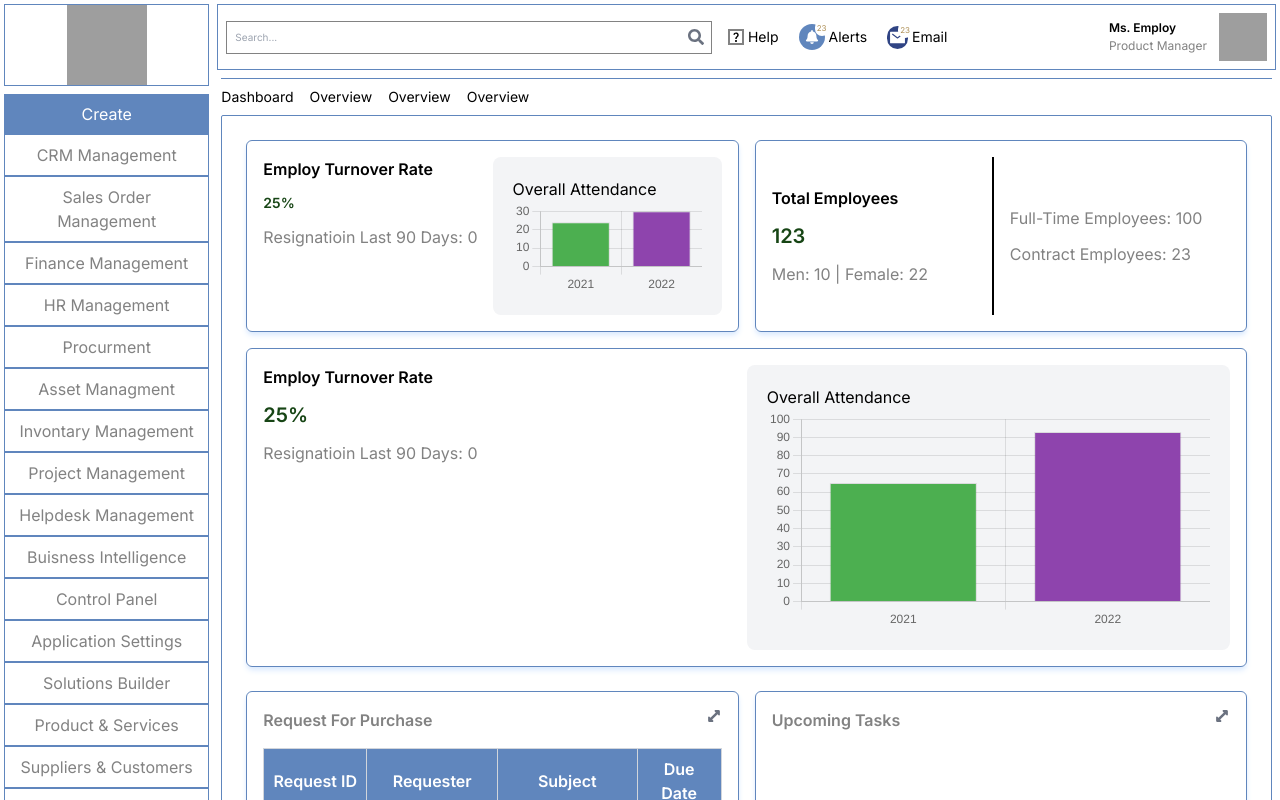
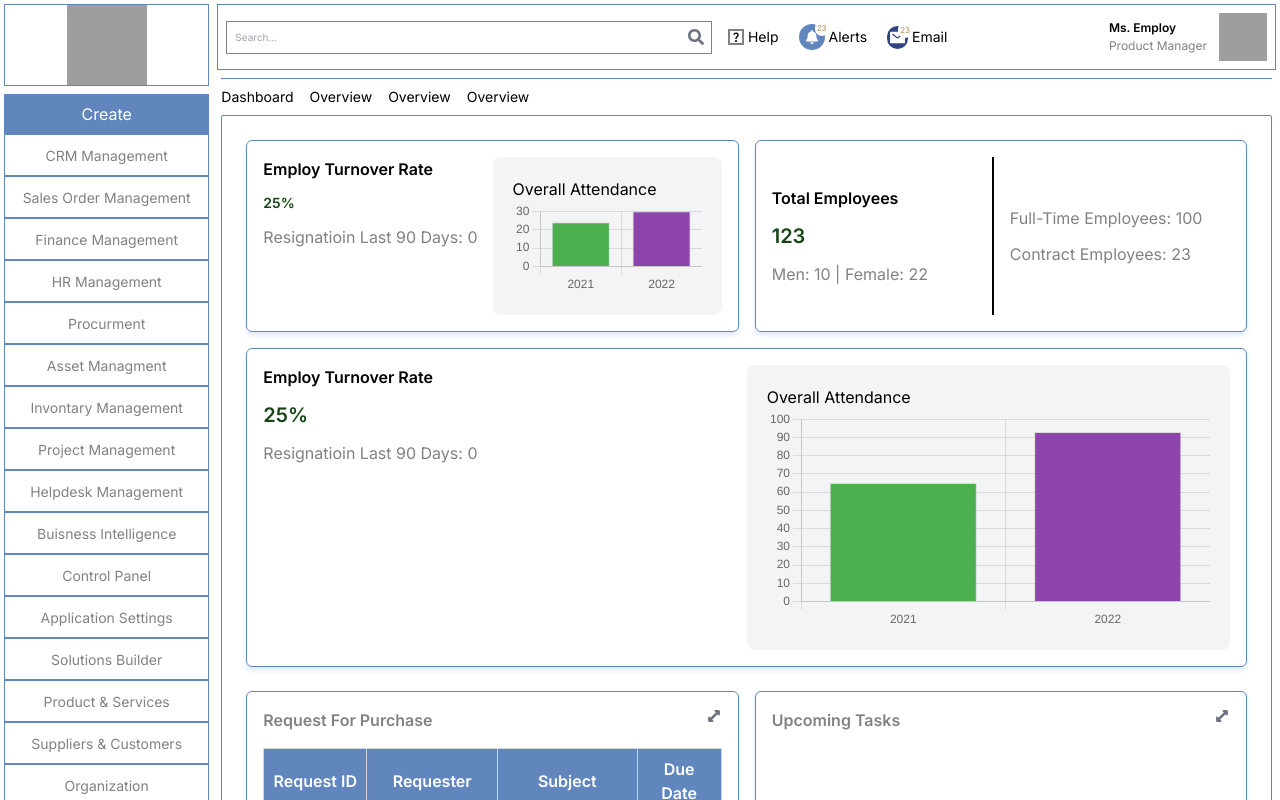
Before and after one commit to NAZIMUDHEEN267/Lifisin_task, a React (Vite) app: page / in a window 1280 px wide. Shown: the top 800 px of the page. Built offline with nearby package versions, Linux system fonts and the light colour scheme; grey boxes are pictures that could not be loaded.

Commit message:
code updated

```diff
--- a/index.html
+++ b/index.html
@@ -5,7 +5,7 @@
     <link rel="icon" type="image/svg+xml" href="/vite.svg" />
     <meta name="viewport" content="width=device-width, initial-scale=1.0" />
     <link href="https://fonts.googleapis.com/css2?family=Inter:wght@400;600&family=Roboto:wght@400;500&display=swap" rel="stylesheet">
-    <title>Vite + React + TS</title>
+    <title>Lifisin Task</title>
   </head>
   <body>
     <div id="root"></div>
--- a/package.json
+++ b/package.json
@@ -7,10 +7,12 @@
     "dev": "vite",
     "build": "tsc -b && vite build",
     "lint": "eslint .",
-    "preview": "vite preview"
+    "preview": "vite preview",
+    "page": "gh-pages -d dist"
   },
   "dependencies": {
     "chart.js": "^4.4.6",
+    "gh-pages": "^6.2.0",
     "react": "^18.3.1",
     "react-chartjs-2": "^5.2.0",
     "react-dom": "^18.3.1",
--- a/src/Components/SideBar.tsx
+++ b/src/Components/SideBar.tsx
@@ -1,7 +1,9 @@
+import { useCallback, useEffect, useState } from "react";
 import { TbGridDots } from "react-icons/tb";
 import { Link } from "react-router-dom";
 
 function Sidebar() {
+
   const data: Array<string> = [
     "CRM Management",
     "Sales Order Management",
@@ -22,7 +24,7 @@ function Sidebar() {
   ];
 
   return (
-    <div className="fixed w-2/12 text-white p-1">
+    <div className="w-2/12 text-white top-0 scroll-auto p-1">
       <div className="border-[1px] border-light_blue justify-center items-center mb-2">
         <img
           src="https://static.vecteezy.com/system/resources/previews/002/718/130/non_2x/cityscape-color-abstract-free-vector.jpg"
@@ -33,7 +35,7 @@ function Sidebar() {
         <li className="bg-light_blue text-center p-2">Create</li>
         {data?.map((item) => (
           <li className="text-center p-2 border-[1px] border-light_blue">
-            <Link to="/" className="text-text hover:text-black">
+            <Link to="/" className="text-text text-[10px] xl:text-sm hover:text-black">
               {item}
             </Link>
           </li>
@@ -42,7 +44,7 @@ function Sidebar() {
 
       <div className="flex items-center gap-2  border-[1px] border-light_blue  pt-4">
         <TbGridDots className="text-light_blue" />
-          <Link to="/" className="text-light_blue text-sm hover:text-dark_blue">
+          <Link to="/" className="text-light_blue text-[12px] xl:text-sm hover:text-dark_blue">
             {"More Items"}
           </Link>
       </div>
--- a/src/Screens/DashBoard.tsx
+++ b/src/Screens/DashBoard.tsx
@@ -1,5 +1,5 @@
 import { FaArrowsAltV } from "react-icons/fa";
-import ChartBox from "@/Components/ChartBox";
+import ChartBox from "../Components/ChartBox";
 import {
   Chart as ChartJS,
   CategoryScale,
--- a/src/Screens/NotFound.tsx
+++ b/src/Screens/NotFound.tsx
@@ -1,4 +1,3 @@
-import React from 'react';
 
 const NotFound = () => {
   return (
--- a/src/routes/Layout.tsx
+++ b/src/routes/Layout.tsx
@@ -1,6 +1,6 @@
-import Navbar from "@/Components/Navbar";
+import Navbar from "../Components/Navbar";
 import { Outlet } from "react-router-dom";
-import Sidebar from "@/Components/SideBar";
+import Sidebar from "../Components/SideBar";
 
 function Layout() {
   return (
--- a/src/routes/index.tsx
+++ b/src/routes/index.tsx
@@ -1,8 +1,8 @@
 import { Route, Routes } from "react-router-dom";
 
-import DashBoard from "@/Screens/DashBoard";
+import DashBoard from "../Screens/DashBoard";
 import Layout from "./Layout";
-import NotFound from "@/Screens/NotFound";
+import NotFound from "../Screens/NotFound";
 
 function Router() {
   return (
```
Also changed, not shown: 1 other file (tests, documents, lock files or other folders).
